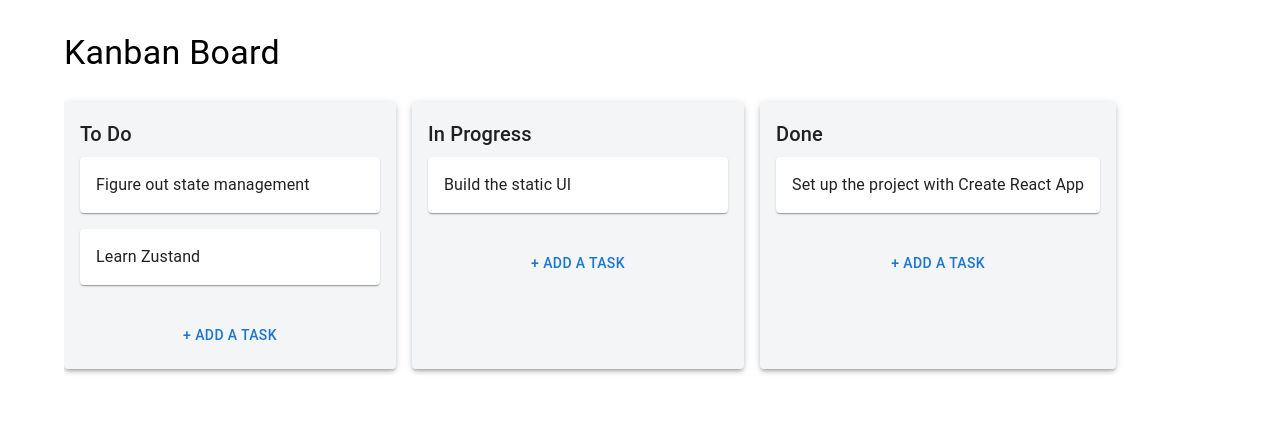
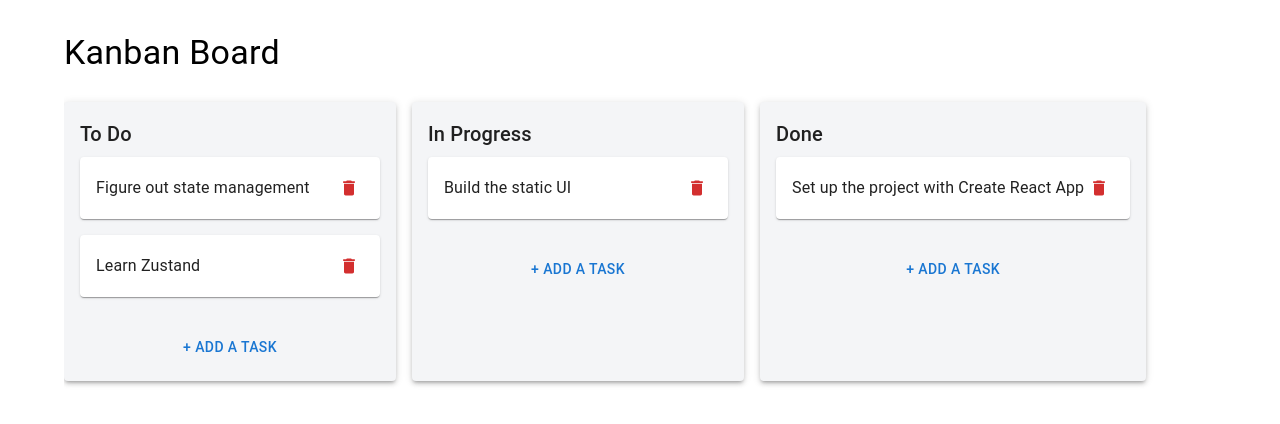
Before and after one commit to JoaoGuilhermeTP/Kanban-Board-App, a React (Create React App) app: page / in a window 1280 px wide. Shown: the top 424 px of the page. Built offline with nearby package versions, Linux system fonts and the light colour scheme.

Commit message:
Add delete tasks functionality

```diff
--- a/src/Column.js
+++ b/src/Column.js
@@ -15,7 +15,7 @@ export default function Column({ title, tasks, id }) {
         {title}
       </Typography>
       {tasks.map((task) => (
-        <TaskCard key={task.id} title={task.title} />
+        <TaskCard key={task.id} id={task.id} title={task.title} columnId={id} />
       ))}
       <Button fullWidth sx={{mt: 2}} onClick={() => setOpen(true)}>
         + Add a task
--- a/src/TaskCard.js
+++ b/src/TaskCard.js
@@ -1,12 +1,29 @@
-import React from 'react';
-import { Paper, Typography} from '@mui/material';
+import React from "react";
+import { Paper, Typography, IconButton, Container, Box } from "@mui/material";
+import DeleteIcon from "@mui/icons-material/Delete";
+import useStore from "./store.js";
 
-export default function TaskCard({id, title}) {
+export default function TaskCard({ key, id, title, columnId }) {
+    const { deleteTask } = useStore();
+
     return (
-        <Paper elevation={1} sx={{ p: 2, mb: 2}}>
-            <Typography>
-                {title}
-            </Typography>
+        <Paper elevation={1} sx={{ p: 2, mb: 2 }}>
+            <Box
+                sx={{
+                  display: "flex",
+                    justifyContent: 'space-between',
+                    alignItems: 'center'
+                }}>
+                <Typography>{title}</Typography>
+                <IconButton
+                    onClick={() => deleteTask(columnId, id)}
+                    size="small"
+                    aria-label="delete task"
+                    sx={{color: 'error.main'}}
+                >
+                    <DeleteIcon fontSize="small"  />
+                </IconButton>
+            </Box>
         </Paper>
     );
 }
--- a/src/store.js
+++ b/src/store.js
@@ -51,6 +51,17 @@ const useStore = create((set) => ({
       return { columns: updatedColumns };
     });
   },
+  deleteTask: (columnId, taskId) => {
+    set((state) => ({
+      columns: {
+        ...state.columns,
+        [columnId]: {
+          ...state.columns[columnId],
+          tasks: state.columns[columnId].tasks.filter((task) => task.id !== taskId)
+        }
+      }
+    }));
+  },
 }));
 
 export default useStore;
```
Also changed, not shown: 1 other file (tests, documents, lock files or other folders).
